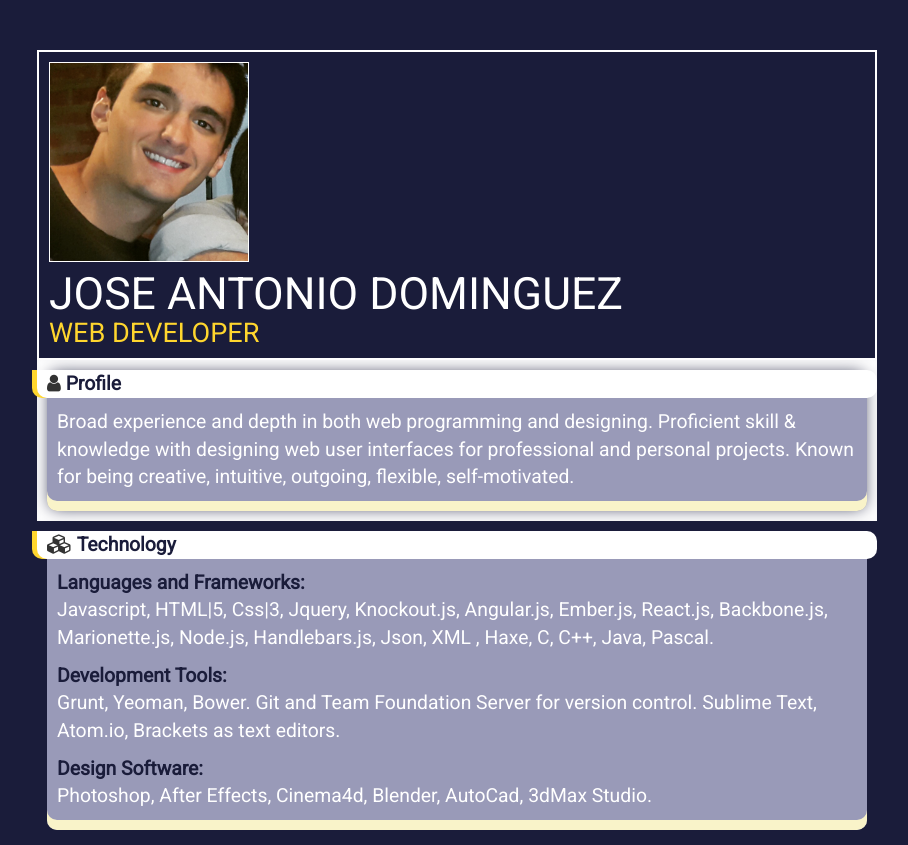
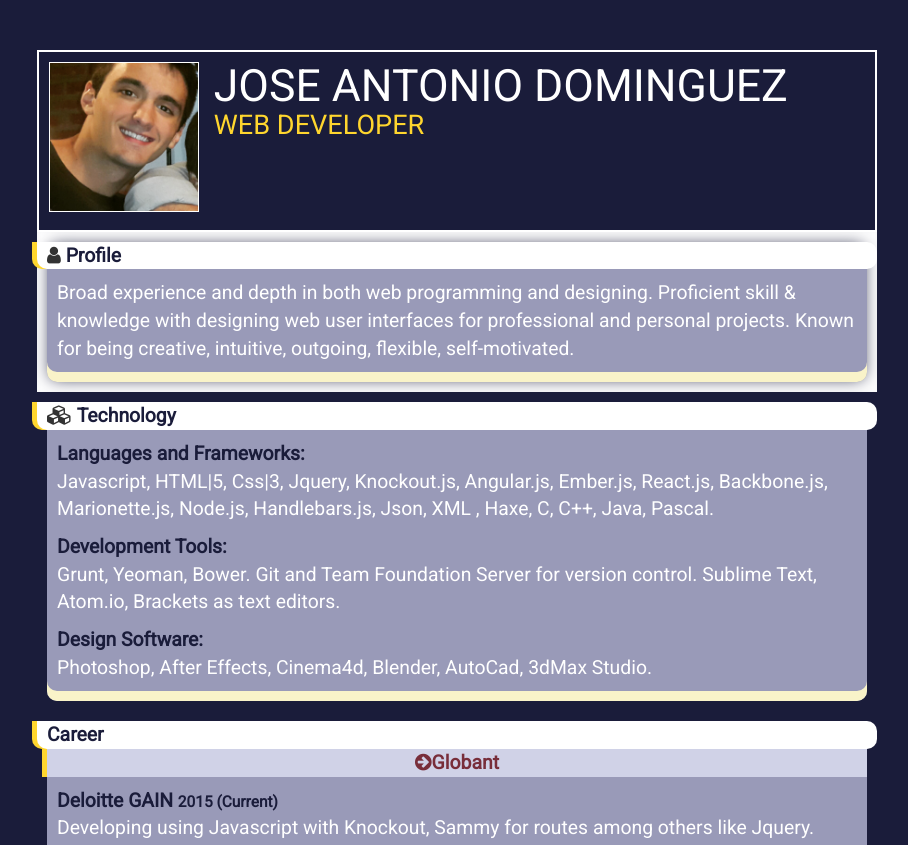
Before and after one commit to josead/josead.github.io, a website: page index.html in a window 1280 px wide. Shown: the top 845 px of the page, without its empty margins (183-1091 px from the left). Drawn offline with nearby package versions, Linux system fonts and the light colour scheme.

Commit message:
Photo Fix

```diff
--- a/css/main.css
+++ b/css/main.css
@@ -32,17 +32,18 @@ header h4 {
     margin: 0;
 }
 .presentation {
-    width: 79%;
+    padding-left: 10px;
+    width: 72%;
     vertical-align: top;
     display: inline-block;
 }
 .photo {
     background: url('../Photobw.jpg');
-    width: 200px;
-    height: 200px;
+    width: 150px;
+    height: 150px;
     border: 1px solid white;
     background-size: cover;
-    background-position-y: 50%;
+    text-align: center;
     display: inline-block;
 }
 .uppercased{
--- a/index.html
+++ b/index.html
@@ -21,8 +21,8 @@
         <![endif]-->
 
         <header class="card">
+            <div class="photo"></div>
             <div class="presentation">
-                <div class="photo"></div>
                 <h1 id="MyName" class="uppercased">Jose Antonio Dominguez</h1>
                 <h4 class="uppercased">Web Developer</h4>
             </div>
```
